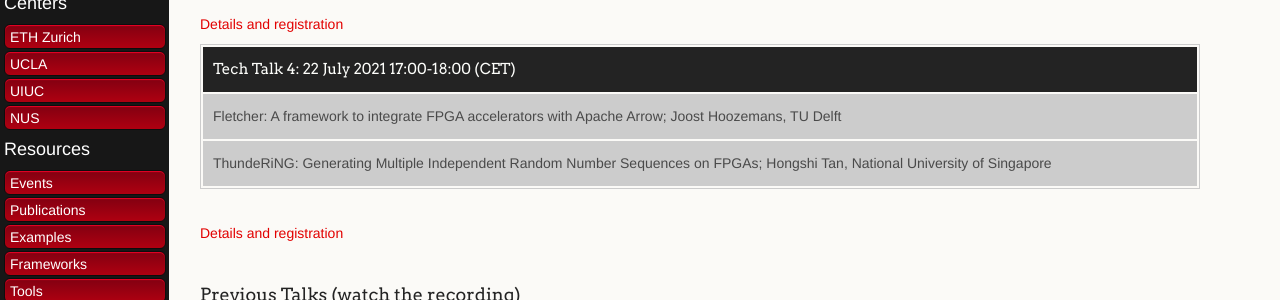
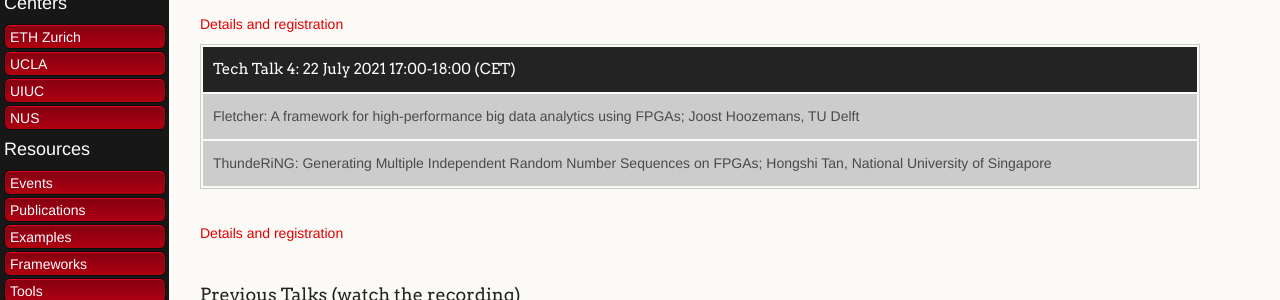
Before and after one commit to Xilinx/xacc, a Jekyll site: the page built from docs/events.md, in a window 1280 px wide and 900 px high, scrolled down 304 px. Shown: the part 152-452 px from the top of the window. Built offline with Jekyll 4.4.1, drawn with Linux system fonts in a browser that asks for light colours; our own code applies the rules of GitHub Pages for plain Markdown files.

Commit message:
Update Fletcher talk title

```diff
--- a/docs/events.md
+++ b/docs/events.md
@@ -13,10 +13,10 @@ The XACC Tech Talks are a series of webinars covering a broad range of topics re
 
 [Details and registration](./xacc_tech_talks.html#xacc-tech-talk-3)
 
-| Tech Talk 4: 22 July 2021 17:00-18:00 (CET)                   |
+| Tech Talk 4: 22 July 2021 17:00-18:00 (CET)                  |
 | ------------------------------------------------------------ |
-| Fletcher: A framework to integrate FPGA accelerators with Apache Arrow;  Joost Hoozemans, TU Delft |
-|  ThundeRiNG: Generating Multiple Independent Random Number Sequences on FPGAs; Hongshi Tan, National  University of Singapore |
+| Fletcher: A framework for high-performance big data analytics using FPGAs;  Joost Hoozemans, TU Delft |
+| ThundeRiNG: Generating Multiple Independent Random Number Sequences on FPGAs; Hongshi Tan, National  University of Singapore |
 
 [Details and registration](./xacc_tech_talks.html#xacc-tech-talk-4)
 
```
Also changed, not shown: docs/xacc_tech_talks.md (+1 -1 lines).
